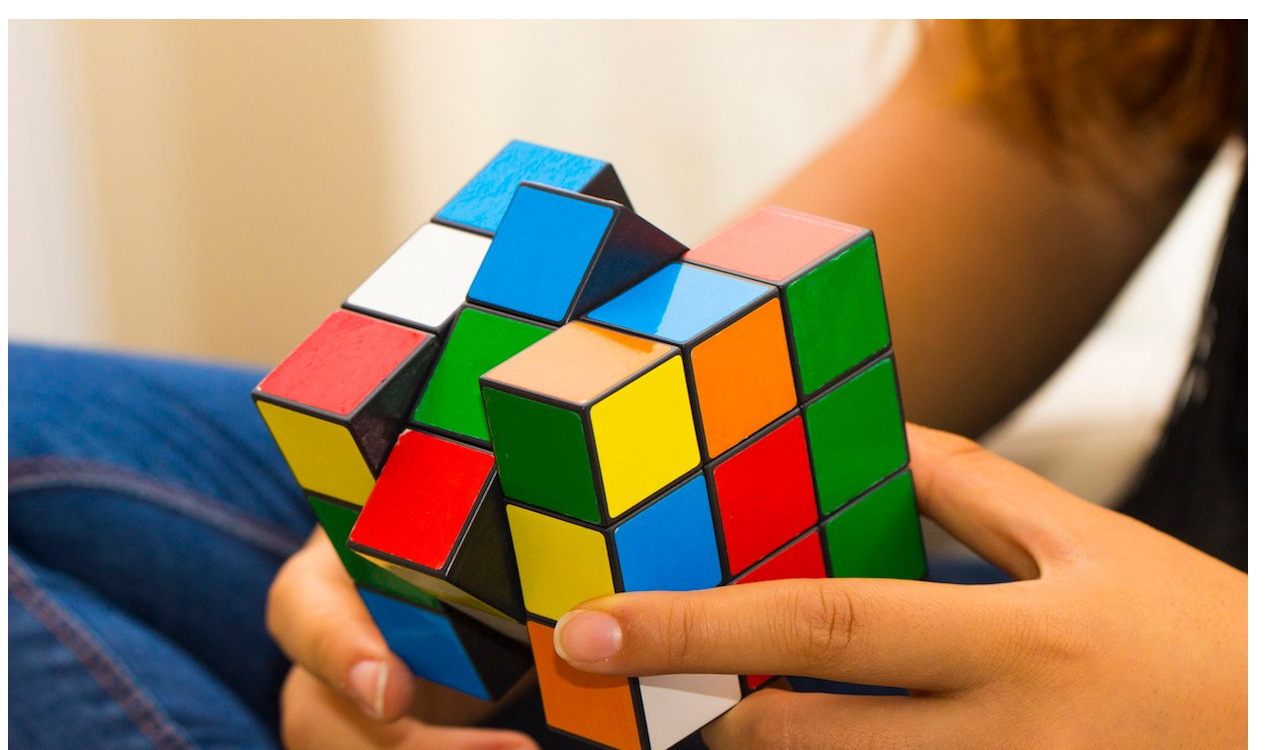
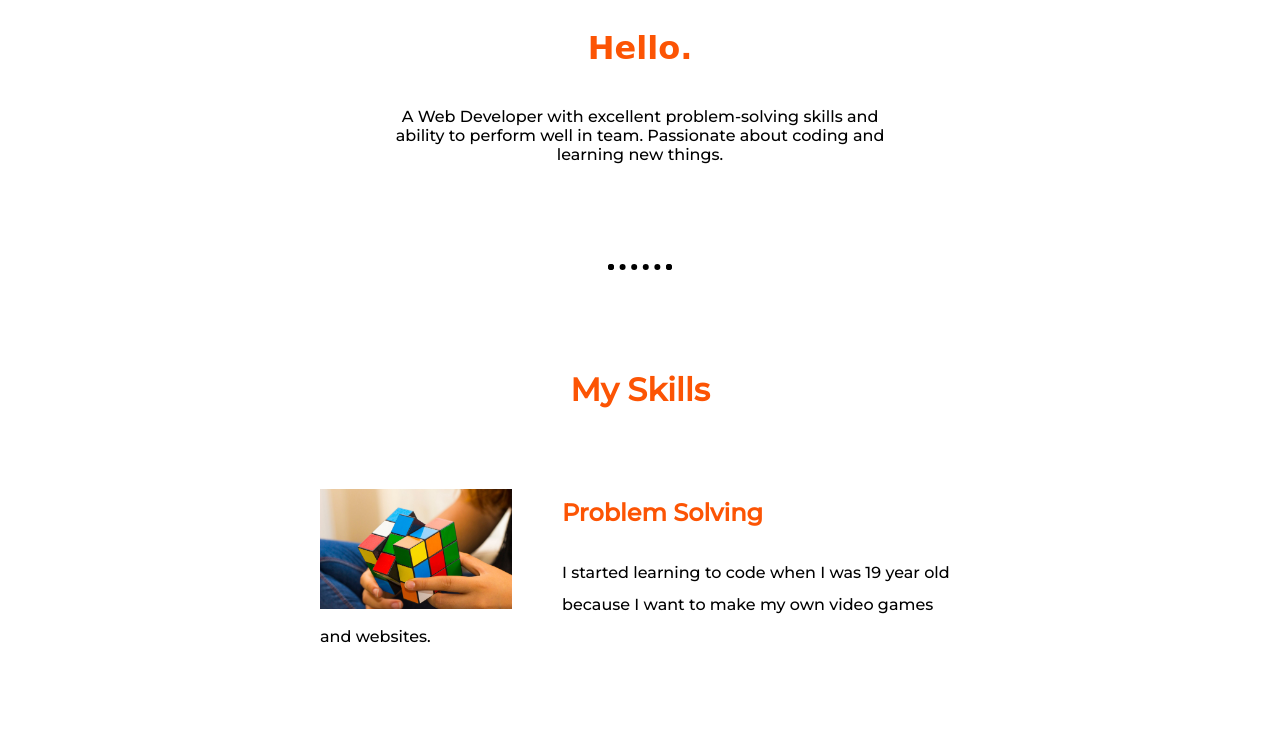
Before and after one commit to ShaileshGodghase/Personal-Website, a plain HTML site: page index.html in a window 1280 px wide. Shown: the part 979-1729 px from the top of the page. Drawn offline with Linux system fonts and the light colour scheme; the site is published under a folder, as on GitHub Pages, so addresses that start at the root find nothing.

Commit message:
Initial commit

```diff
--- a/index.html
+++ b/index.html
@@ -6,7 +6,7 @@
     <meta http-equiv="X-UA-Compatible" content="IE=edge" />
     <meta name="viewport" content="width=device-width, initial-scale=1.0" />
     <title>Shailesh Godghase</title>
-    <link href="/CSS/Styles.css" rel="stylesheet" />
+    <link href="Styles.css" rel="stylesheet" />
     <link rel="icon" href="favicons.ico"/>
     <script src="https://kit.fontawesome.com/d30ff5ad29.js" crossorigin="anonymous"></script>
 </head>
```
Also changed, not shown: Styles.css (renamed from CSS/Styles.css).
